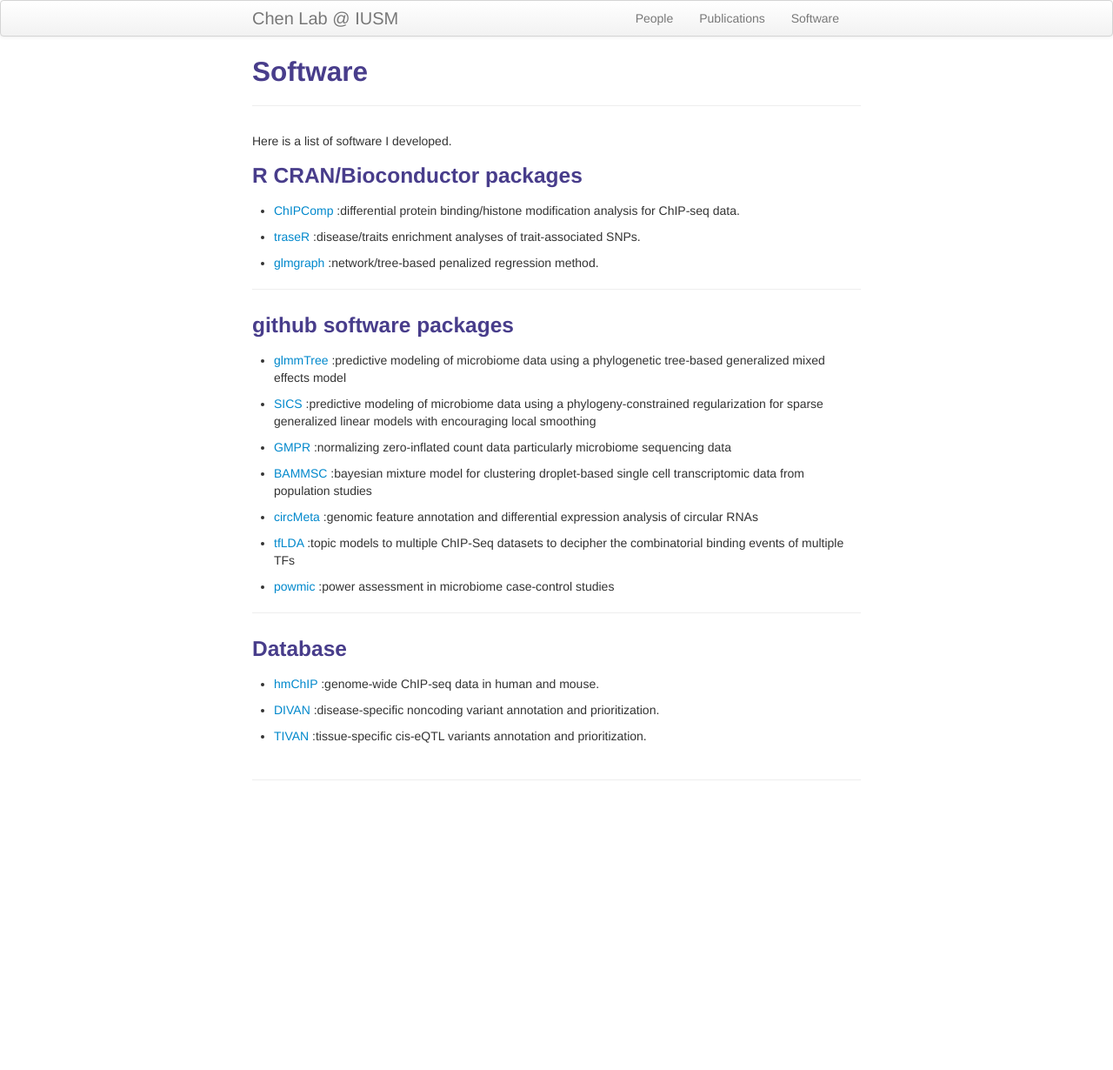
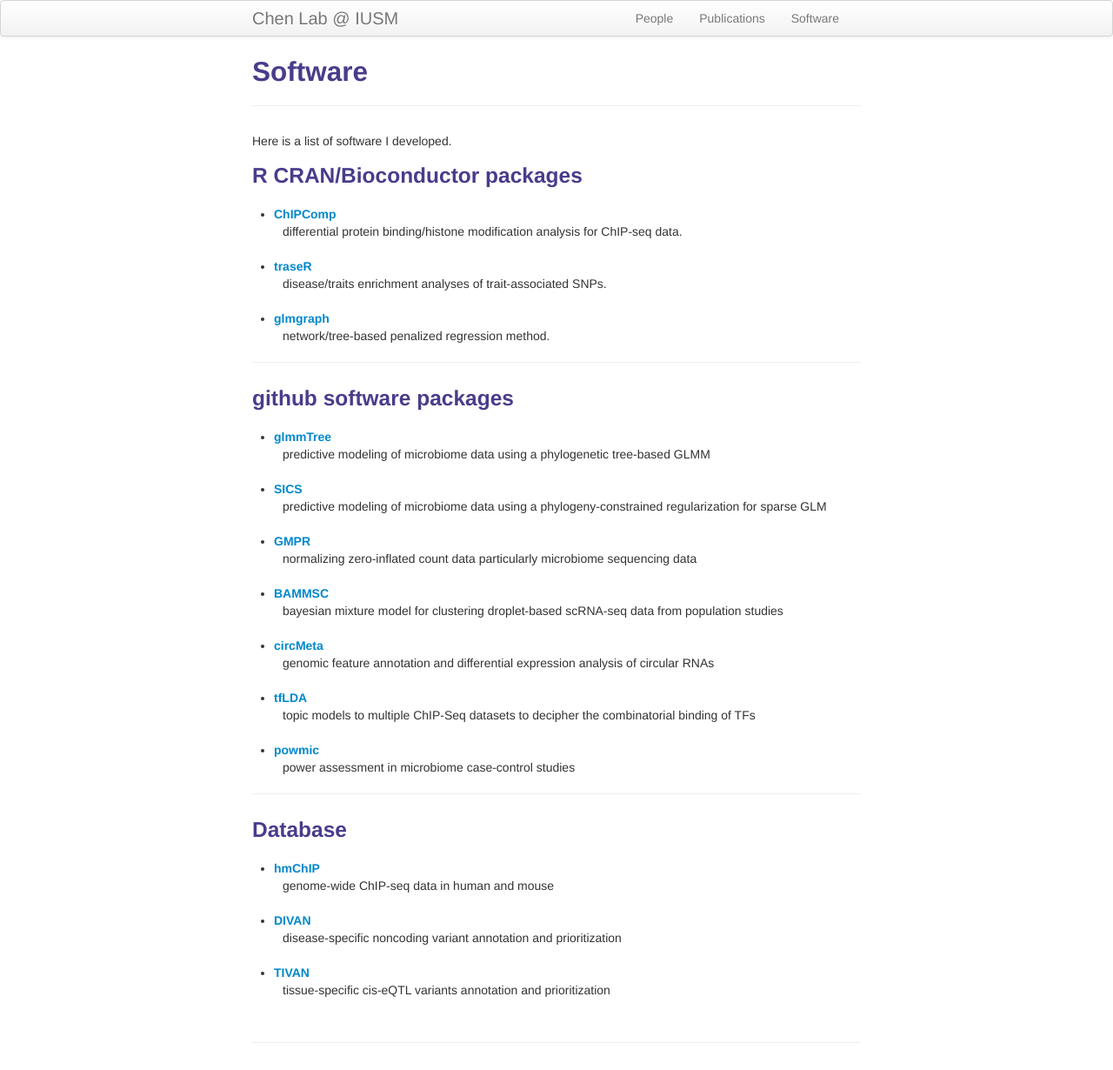
Before and after one commit to lichenbiostat/lichen-lab.github.io, a Jekyll site: the page built from pages/software.md, in a window 1280 px wide. Shown: the whole page at 87% size. Built offline with Jekyll 4.4.1, drawn with Linux system fonts in a browser that asks for light colours; before the commit the page ends 928 px from its top, so only the background shows below that.

Commit message:
Update software.md

```diff
--- a/pages/software.md
+++ b/pages/software.md
@@ -11,13 +11,13 @@ Here is a list of software I developed.
 ### R CRAN/Bioconductor packages
 
 * <a name="ChIPComp"></a>[ChIPComp](http://bioconductor.org/packages/release/bioc/html/ChIPComp.html)
-:differential protein binding/histone modification analysis for ChIP-seq data.
+: differential protein binding/histone modification analysis for ChIP-seq data.
 
 * <a name="traseR"></a>[traseR](http://bioconductor.org/packages/release/bioc/html/traseR.html)
-:disease/traits enrichment analyses of trait-associated SNPs.
+: disease/traits enrichment analyses of trait-associated SNPs.
 
 * <a name="glmgraph"></a>[glmgraph](https://cran.r-project.org/web/packages/glmgraph/index.html)
-:network/tree-based penalized regression method.
+: network/tree-based penalized regression method.
 
 ---
 
@@ -25,35 +25,35 @@ Here is a list of software I developed.
 ### github software packages
 
 * <a name="glmmTree"></a>[glmmTree](https://github.com/lichen-lab/glmmTree)
-:predictive modeling of microbiome data using a phylogenetic tree-based generalized mixed effects model
+: predictive modeling of microbiome data using a phylogenetic tree-based GLMM
 
 * <a name="SICS"></a>[SICS](https://github.com/lichen-lab/SICS)
-:predictive modeling of microbiome data using a phylogeny-constrained regularization for sparse generalized linear models with encouraging local smoothing
+: predictive modeling of microbiome data using a phylogeny-constrained regularization for sparse GLM
 
 * <a name="GMPR"></a>[GMPR](https://github.com/lichen-lab/GMPR)
-:normalizing zero-inflated count data particularly microbiome sequencing data
+: normalizing zero-inflated count data particularly microbiome sequencing data
 
 * <a name="BAMMSC"></a>[BAMMSC](https://github.com/lichen-lab/BAMMSC)
-:bayesian mixture model for clustering droplet-based single cell transcriptomic data from population studies
+: bayesian mixture model for clustering droplet-based scRNA-seq data from population studies
 
 * <a name="circMeta"></a>[circMeta](https://github.com/lichen-lab/circMeta)
-:genomic feature annotation and differential expression analysis of circular RNAs
+: genomic feature annotation and differential expression analysis of circular RNAs
 
 * <a name="tfLDA"></a>[tfLDA](https://github.com/lichen-lab/tfLDA)
-:topic models to multiple ChIP-Seq datasets to decipher the combinatorial binding events of multiple TFs
+: topic models to multiple ChIP-Seq datasets to decipher the combinatorial binding of TFs
 
 * <a name="powmic"></a>[powmic](https://github.com/lichen-lab/powmic)
-:power assessment in microbiome case-control studies
+: power assessment in microbiome case-control studies
 
 ---
 
 ### Database
 
 * <a name="hmChIP"></a>[hmChIP](http://jilab.biostat.jhsph.edu/database/cgi-bin/hmChIP.pl)
-:genome-wide ChIP-seq data in human and mouse.
+: genome-wide ChIP-seq data in human and mouse
 
 *  <a name="DIVAN"></a>[DIVAN](https://sites.google.com/site/emorydivan/)
-:disease-specific noncoding variant annotation and prioritization.
+: disease-specific noncoding variant annotation and prioritization
 
 *  <a name="TIVAN"></a>[TIVAN](https://github.com/lichen-lab/TIVAN)
-:tissue-specific cis-eQTL variants annotation and prioritization.
+: tissue-specific cis-eQTL variants annotation and prioritization
```
